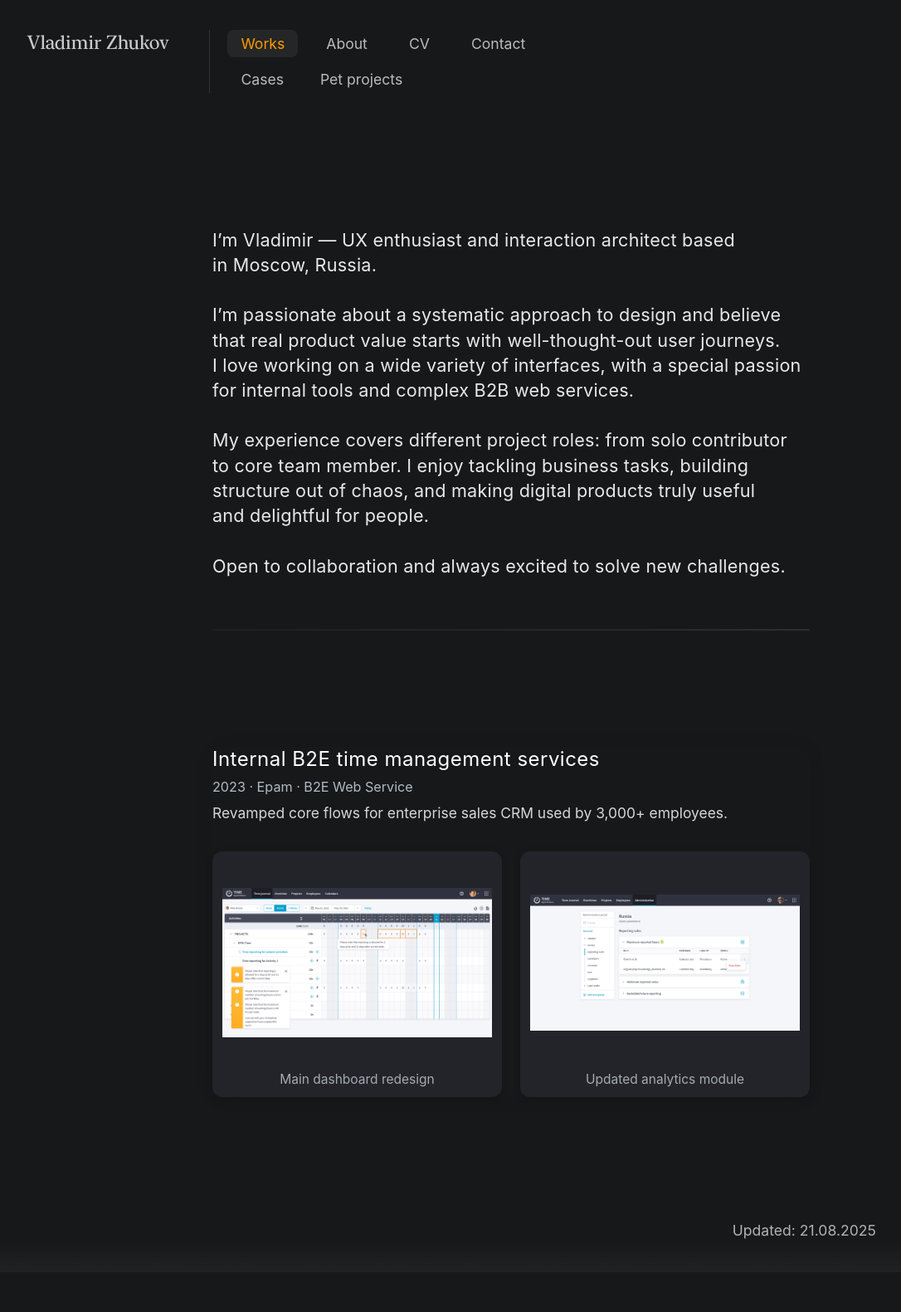
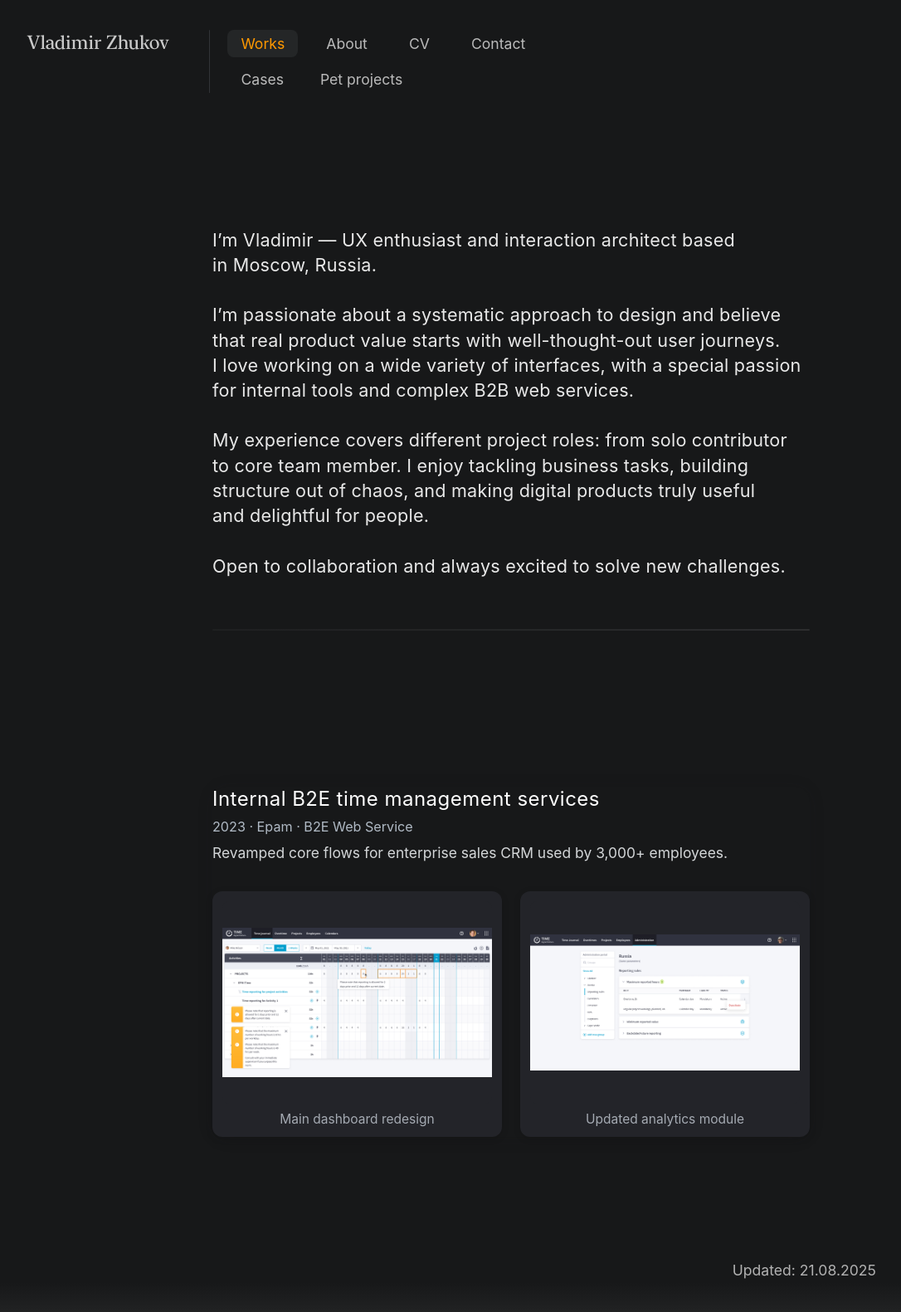
Before and after one commit to uxiscool/experience, a Jekyll site: the page built from index.md, in a window 1280 px wide. Shown: the whole page at 83% size, without its empty margins (24-1110 px from the left). Built offline with Jekyll 4.4.1, drawn with Linux system fonts in a browser that asks for light colours; before the commit the page ends 1533 px from its top, so only the background shows below that.

Commit message:
Add files via upload

```diff
--- a/css/main.css
+++ b/css/main.css
@@ -277,7 +277,7 @@ section { padding-top: 2rem; }
   flex-direction: column;
   gap: 60px;
   margin: 0px 0 32px;
-  padding: 0 280px 0 280px;
+  padding: 48px 280px 0 280px;
 }
 
 @media (max-width: 980px) {
```
